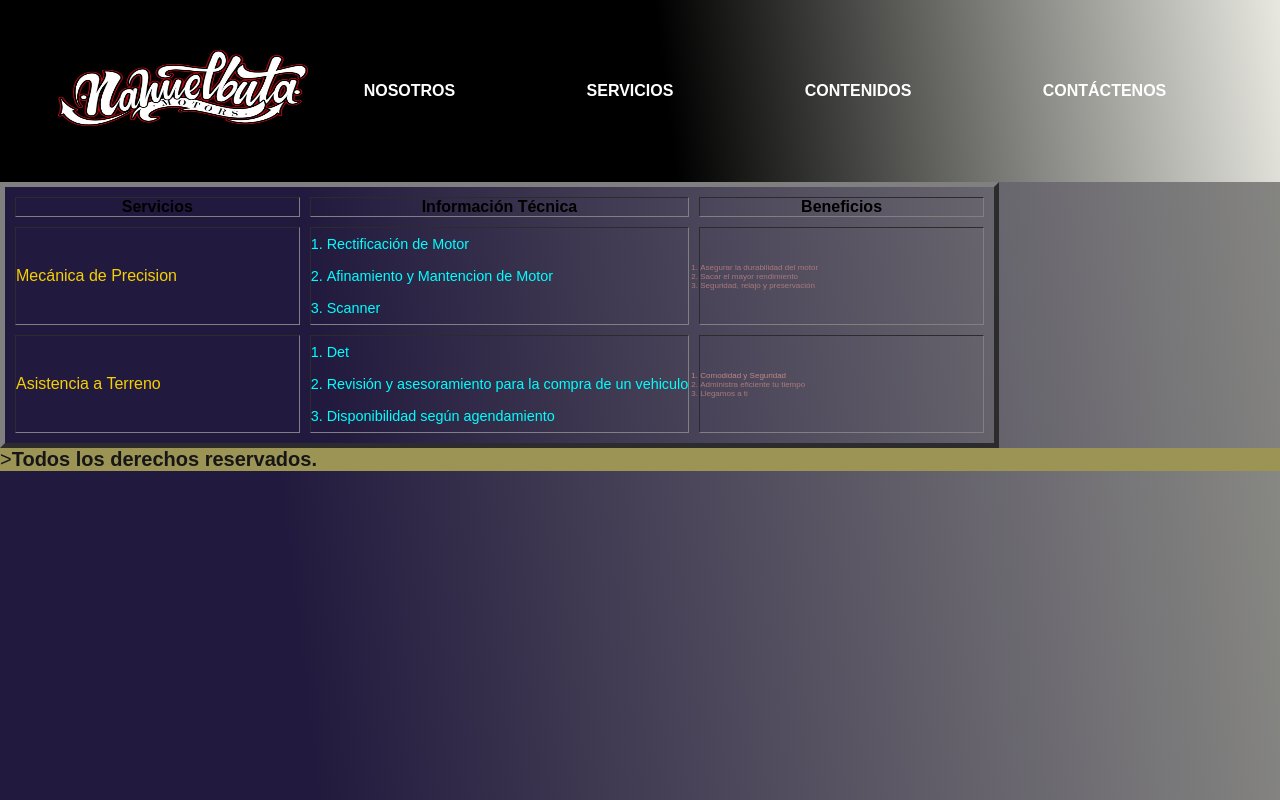
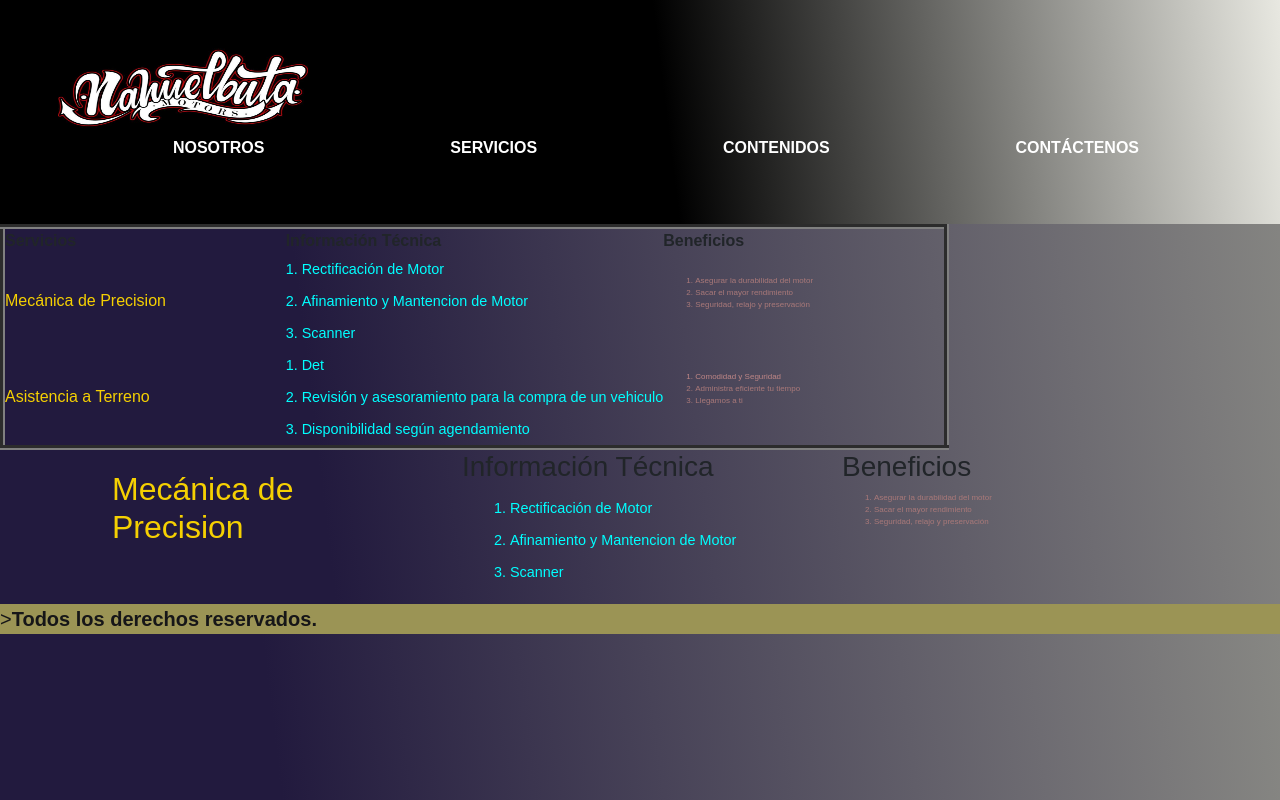
Before and after one commit to noerbot/fabian-nahuelbuta-motors, a plain HTML site: page seccion/servicios.html in a window 1280 px wide. Drawn offline with Linux system fonts and the light colour scheme.

Commit message:
Added Bootstrap to Services Page
Example usage of Bootstrap to accomplish columns on the services page.

```diff
--- a/estilos/style.css
+++ b/estilos/style.css
@@ -86,14 +86,11 @@ li {
 
 /*Servicios*/
 h2{
-    text-align: center;
+    text-align: left;
     padding: 20px;
     margin: 10px;
     margin-top: 0px;
-    color: rgb(51, 39, 39);
-    background-color: aliceblue;
-
-
+    color: rgb(245, 208, 2);
 }
 
 /*Parrafos en la pagina NOSOTROS*/
--- a/seccion/servicios.html
+++ b/seccion/servicios.html
@@ -5,6 +5,7 @@
     <meta http-equiv="X-UA-Compatible" content="IE=edge">
     <meta name="viewport" content="width=device-width, initial-scale=1.0">
     <title>SERVICIOS</title>
+    <link rel="stylesheet" href="../css/bootstrap.css">
     <link rel="stylesheet" href="../estilos/style.css">
 </head>
 <body>
@@ -59,6 +60,43 @@
                 </tr>
             </table>
 
+            <div class="container">
+                <!-- Mecánica de Precision -->
+                <div class="row">
+                    <div class="col-sm-12 col-md-4">
+                        <h2>Mecánica de Precision</h2>
+                    </div>
+                    <div class="col-sm-12 col-md-4">
+                        <h3>Información Técnica</h3>
+                        <ol>
+                            <li class="listas">Rectificación de Motor</li>
+                            <li class="listas">Afinamiento y Mantencion de Motor</li>
+                            <li class="listas">Scanner</li>
+                        </ol>
+                    </div>
+                    <div class="col-sm-12 col-md-4">
+                        <h3>Beneficios</h3>
+                        <ol>
+                            <li style="color: rgb(170, 121, 121)">Asegurar la durabilidad del motor</li>
+                            <li style="color: rgb(170, 121, 121)">Sacar el mayor rendimiento</li>
+                            <li style="color: rgb(170, 121, 121)">Seguridad, relajo y preservación</li>
+                        </ol>
+                    </div>
+                </div>
+                <!-- Asistencia a Terreno -->
+                <!--<div class="row">
+                    <div class="col">
+                        Column
+                    </div>
+                    <div class="col">
+                        Column
+                    </div>
+                    <div class="col">
+                        Column
+                    </div>
+                </div>-->
+            </div>
+
 </body>
 <footer class="piePagina"> ><strong>Todos los derechos reservados.</strong></footer>
 </html>
```
